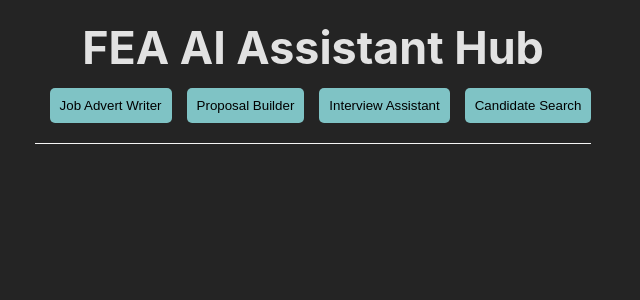
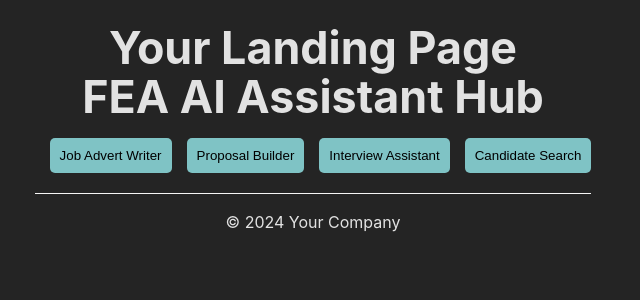
Before and after one commit to ibbyleadingai/fea-ai-hub, a React (Vite) app: page / in a window 1280 px wide. Shown: the top 300 px of the page, without its empty margins (327-967 px from the left). Built offline with nearby package versions, Linux system fonts and the light colour scheme.

Commit message:
Update App.tsx

```diff
--- a/src/App.tsx
+++ b/src/App.tsx
@@ -7,22 +7,29 @@ import InterviewAssistant from './components/InterviewAssistant'
 import CandidateSearch from './components/CandidateSearch'
 
 function App() {
+  const [selectedSection, setSelectedSection] = useState("");
 
-  const [selectedSection, setSelectedSection] = useState("")
-
-  const renderSection = (section:string) => {
-    setSelectedSection(section)
+  const renderSection = (section: string) => {
+    setSelectedSection(section);
   }
 
   return (
-    <div>
-      <Navigation onSelect={renderSection}/>
-      {selectedSection === "Job Advert Writer" && <JobAdvertWriter />}
-      {selectedSection === "Proposal Builder" && <ProposalBuilder />}
-      {selectedSection === "Interview Assistant" && <InterviewAssistant />}
-      {selectedSection === "Candidate Search" && <CandidateSearch />}
+    <div className="app">
+      <header className="header">
+        <h1>Your Landing Page</h1>
+      </header>
+      <Navigation onSelect={renderSection} />
+      <main className="main-content">
+        {selectedSection === "Job Advert Writer" && <JobAdvertWriter />}
+        {selectedSection === "Proposal Builder" && <ProposalBuilder />}
+        {selectedSection === "Interview Assistant" && <InterviewAssistant />}
+        {selectedSection === "Candidate Search" && <CandidateSearch />}
+      </main>
+      <footer className="footer">
+        <p>&copy; 2024 Your Company</p>
+      </footer>
     </div>
-  )
+  );
 }
 
-export default App
+export default App;
```
